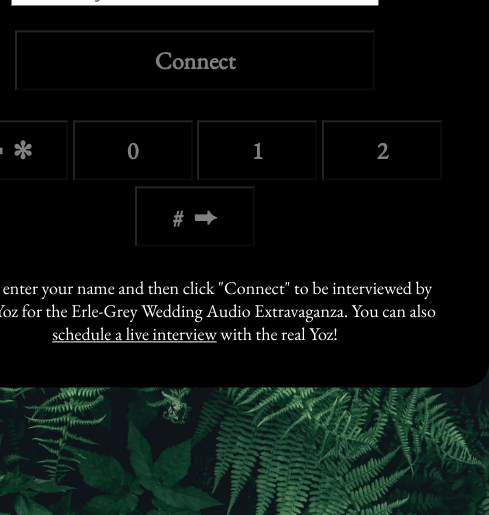
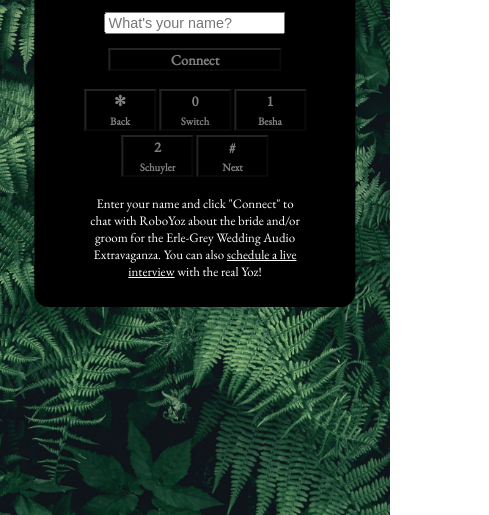
Before and after one commit to schuyler/roboyoz, a website with bundled scripts: page assets/index.html in a window 390 px wide. Shown: the part 329-844 px from the top of the page, 489 px wide, since content can reach past the window. Built offline with nearby package versions, Linux system fonts and the light colour scheme; no server answers; files whose address does not match are found by name.

Commit message:
Improve responsiveness of web design

```diff
--- a/assets/index.html
+++ b/assets/index.html
@@ -6,7 +6,7 @@
         <link rel="icon" href="assets/favicon.ico" />
         <meta
             name="description"
-            content="Interview hotline for the Erle-Grey wedding celebration"
+            content="Record an interview for the Erle-Grey Wedding Audio Extravaganza!"
         />
         <link
             rel="stylesheet"
@@ -16,21 +16,27 @@
         <style>
             button {
                 width: 5em;
-                min-height: 2.5em;
+                min-height: 1.5em;
                 font-size: 1em;
                 font-weight: bold;
                 font-family: "EB Garamond", serif;
+                text-align: center;
                 margin-bottom: 0.25em;
                 color: grey;
                 background-color: black;
+                padding: 0; /* otherwise Safari iOS gets weird */
             }
 
             button[name="connect"] {
-                width: 15em;
+                width: 12em;
+            }
+
+            button span {
+                font-size: 0.75em;
             }
 
             input[type="text"] {
-                width: 15em;
+                width: 12em;
                 font-size: 1em;
             }
 
@@ -43,15 +49,43 @@
                 border-radius: 1em;
                 padding: 1em;
                 position: absolute;
+                /* make the container 50% of the height but 75% of width of the window and center it on the body */
+                width: 30em;
+                /*height: 50%;*/
                 top: 50%;
                 left: 50%;
                 transform: translate(-50%, -50%);
             }
 
-            /* CSS for screens shorter than 600px */
-            @media (max-height: 599px) {
+            #identify div {
+                display: flex;
+                justify-content: center;
+                align-items: center;
+                margin-bottom: 1em;
+            }
+
+            /* Make the font smaller for smaller screens */
+            @media (max-width: 768px) {
                 #container {
                     font-size: 1.25em;
+                    max-width: 75%;
+                }
+
+                #explain {
+                    font-size: 1em;
+                    width: 25em;
+                }
+            }
+
+            @media (max-width: 640px) {
+                #container {
+                    font-size: 0.9em;
+                    max-width: 75%;
+                }
+
+                #explain {
+                    font-size: 0.8em;
+                    max-width: 75%;
                 }
             }
 
@@ -65,7 +99,7 @@
             }
 
             #explain {
-                font-size: 0.75em;
+                font-size: 0.9em;
                 margin-top: 1em;
                 margin-bottom: 1em;
                 width: 30em;
@@ -91,6 +125,8 @@
                 background-size: cover;
                 background-position: center;
                 background-repeat: no-repeat;
+                /* crop the background image */
+                overflow: hidden;
             }
 
             h1 {
@@ -105,6 +141,7 @@
                 <h1>Erle-Grey Wedding Interview Hotline</h1>
                 <div id="subtitle">with your host, RoboYoz!</div>
                 <div id="identify">
+                    <div>
                         <input
                             type="text"
                             name="name"
@@ -115,20 +152,31 @@
                     <div>
                         <button name="connect" disabled="1">Connect</button>
                     </div>
+                </div>
                 <div id="interact">
                     <button name="digit" disabled="1">
-                        &#x2b05;&#xfe0e;&nbsp;&nbsp;✻
+                        <!-- &#x2b05;&#xfe0e;&nbsp;&nbsp; -->✻
+                        <br />
+                        <span>Back</span>
                     </button>
-                    <button name="digit" disabled="1">0</button>
-                    <button name="digit" disabled="1">1</button>
-                    <button name="digit" disabled="1">2</button>
                     <button name="digit" disabled="1">
-                        #&nbsp;&nbsp;&#x2b95;&#xfe0e;
+                        0<br /><span>Switch</span>
+                    </button>
+                    <button name="digit" disabled="1">
+                        1<br /><span>Besha</span>
+                    </button>
+                    <button name="digit" disabled="1">
+                        2<br /><span>Schuyler</span>
+                    </button>
+                    <button name="digit" disabled="1">
+                        #<!--&nbsp;&nbsp;&#x2b95;&#xfe0e;-->
+                        <br />
+                        <span>Next</span>
                     </button>
                 </div>
                 <div id="explain">
-                    Please enter your name and then click "Connect" to be
-                    interviewed by RoboYoz for the Erle-Grey Wedding Audio
+                    Enter your name and click "Connect" to chat with RoboYoz
+                    about the bride and/or groom for the Erle-Grey Wedding Audio
                     Extravaganza. You can also
                     <a href="https://calendly.com/yozlet/erle-grey-interview"
                         >schedule a live interview</a
```
Lines whose indentation alone changed are shown as unchanged.
